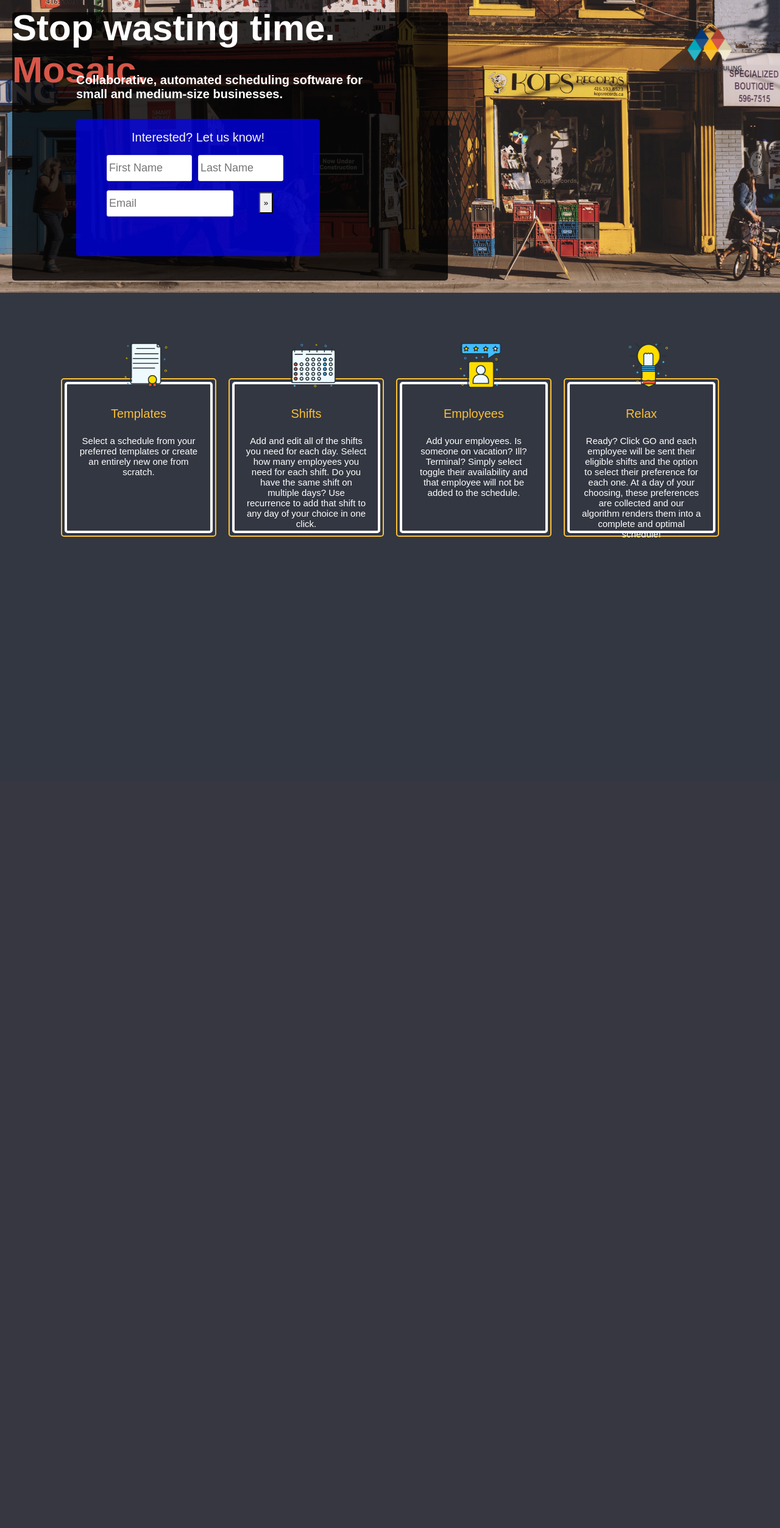
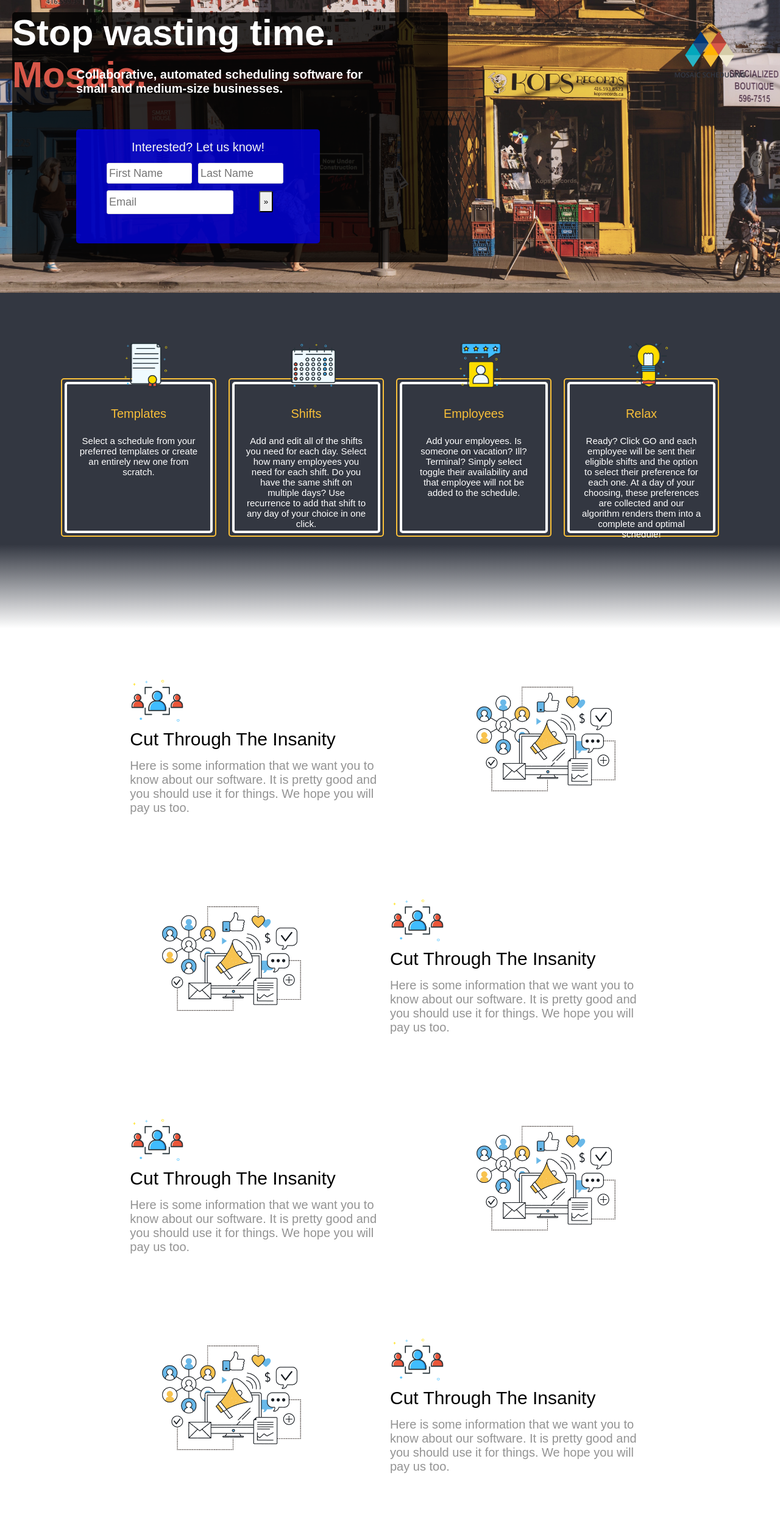
Before and after one commit to AndrewRL/landing_page, a Flask app: page / in a window 1280 px wide. Shown: the whole page at 61% size. Before the commit the page ends 881 px from the top, so only its background shows below. Run offline with Flask 2, Linux system fonts and the light colour scheme; some libraries are stand-ins or nearby versions.

Commit message:
Added cascade.

```diff
--- a/static/landing_page.css
+++ b/static/landing_page.css
@@ -71,11 +71,13 @@ body, html {
     background-position: center;
     background-repeat: no-repeat;
     background-size: 100%;
+    display: grid;
+    grid-template-rows: 100%;
+    grid-template-columns: 100%;
 }
 
 .bg-color {
-    background: #333741;
-    height: 100%;
+    background: linear-gradient(to bottom, #333741 75%, rgba(255,0,0,0));
 }
 
 .bg-color-two {
@@ -90,13 +92,14 @@ body, html {
     padding: 20px;
     display: grid;
     grid-template-columns: repeat(12, 1fr);
-    grid-auto-rows: 50px;
+    grid-template-rows: repeat(7, 1fr);
     grid-gap: 20px;
 }
 
 .secondary-structure {
     padding-left: 100px;
     padding-right: 100px;
+    padding-bottom: 150px;
     display: grid;
     grid-template-columns: repeat(12, 1fr);
     grid-auto-rows: 50px;
@@ -363,7 +366,7 @@ body, html {
 .signup-field:focus {
   box-shadow: 0 0 5px #f8bf39;
   padding: 3px 0px 3px 3px;
-  margin: 5px 1px 3px 0px;
+      margin: 5px 1px 3px 0px;
   border: 1px solid #f8bf39;
 }
 
@@ -460,3 +463,78 @@ body, html {
 .contact-modal-options > input {
     padding: 10px;
 }
+
+.cascade {
+    padding-top: 75px;
+    padding-bottom: 50px;
+    display: grid;
+    grid-template-columns: repeat(12, 1fr);
+    grid-row-gap: 90px;
+}
+
+.cascade-row {
+    display: grid;
+    grid-template-columns: repeat(12, 1fr);
+    grid-template-rows: auto auto 1fr;
+    grid-column: 3 / 11;
+    grid-row: span 4;
+}
+
+.cascade-text {
+    display: grid;
+    grid-template-columns: repeat(12, 1fr);
+    grid-template-rows: auto auto 1fr;
+    grid-column: span 6;
+}
+
+.cascade-text-icon {
+    grid-column: 1/-1;
+    grid-row: 1 / 2;
+
+    width: 90px;
+    height: 90px;
+}
+
+.cascade-icon-img {
+    max-width: 100%;
+}
+
+.cascade-text-heading {
+    grid-column: 1 / -1;
+    grid-row: 2 / 3;
+
+    font-size: 30px;
+    font-weight: 200;
+    font-family: "Arial", sans-serif;
+}
+
+.cascade-text-body {
+    grid-column: 1 / -1;
+    grid-row: 3 / 4;
+    padding: 15px;
+    padding-left: 0px;
+
+    color: #939393;
+    font-weight: 200;
+    font-size: 20px;
+    font-family: "Arial", sans-serif;
+}
+
+.cascade-img {
+    grid-column: span 6;
+    display:grid;
+}
+
+.cascade-big-img-right {
+    max-width: 65%;
+    border-radius: 30px;
+    justify-self: flex-end;
+    padding-right: 30px;
+}
+
+.cascade-big-img-left {
+    max-width: 65%;
+    border-radius: 30px;
+    justify-self: flex-start;
+    padding-left: 30px;
+}
--- a/templates/landing_page.html
+++ b/templates/landing_page.html
@@ -143,7 +143,10 @@
         </div>
         <div class="title">4 easy steps.</div>
         -->
+
+
     </div>
+
     <!--
     <div class="bg-color-two">
     <div class="structure">
@@ -155,5 +158,63 @@
     </div>
     -->
 </div>
+<div class="cascade">
+    <div class="cascade-row">
+        <div class="cascade-text">
+            <div class="cascade-text-icon">
+                <img src="static/select_employee_icon.png" class="cascade-icon-img">
+            </div>
+            <div class="cascade-text-heading">Cut Through The Insanity</div>
+            <div class="cascade-text-body">Here is some information that we want you to know about our software.
+            It is pretty good and you should use it for things. We hope you will pay us too.</div>
+        </div>
+        <div class="cascade-img">
+            <!-- This picture needs attribution -->
+            <img src="static/schedule_complexity_img.jpg" class="cascade-big-img-right">
+        </div>
+    </div>
+    <div class="cascade-row">
+        <div class="cascade-img">
+            <!-- This picture needs attribution -->
+            <img src="static/schedule_complexity_img.jpg" class="cascade-big-img-left">
+        </div>
+        <div class="cascade-text">
+            <div class="cascade-text-icon">
+                <img src="static/select_employee_icon.png" class="cascade-icon-img">
+            </div>
+            <div class="cascade-text-heading">Cut Through The Insanity</div>
+            <div class="cascade-text-body">Here is some information that we want you to know about our software.
+            It is pretty good and you should use it for things. We hope you will pay us too.</div>
+        </div>
+    </div>
+    <div class="cascade-row">
+        <div class="cascade-text">
+            <div class="cascade-text-icon">
+                <img src="static/select_employee_icon.png" class="cascade-icon-img">
+            </div>
+            <div class="cascade-text-heading">Cut Through The Insanity</div>
+            <div class="cascade-text-body">Here is some information that we want you to know about our software.
+            It is pretty good and you should use it for things. We hope you will pay us too.</div>
+        </div>
+        <div class="cascade-img">
+            <!-- This picture needs attribution -->
+            <img src="static/schedule_complexity_img.jpg" class="cascade-big-img-right">
+        </div>
+    </div>
+    <div class="cascade-row">
+        <div class="cascade-img">
+            <!-- This picture needs attribution -->
+            <img src="static/schedule_complexity_img.jpg" class="cascade-big-img-left">
+        </div>
+        <div class="cascade-text">
+            <div class="cascade-text-icon">
+                <img src="static/select_employee_icon.png" class="cascade-icon-img">
+            </div>
+            <div class="cascade-text-heading">Cut Through The Insanity</div>
+            <div class="cascade-text-body">Here is some information that we want you to know about our software.
+            It is pretty good and you should use it for things. We hope you will pay us too.</div>
+        </div>
+    </div>
 </div>
+
 {% endblock content %}
```
Also changed, not shown: static/schedule_complexity_img.jpg (added), static/select_employee_icon.png (added).
